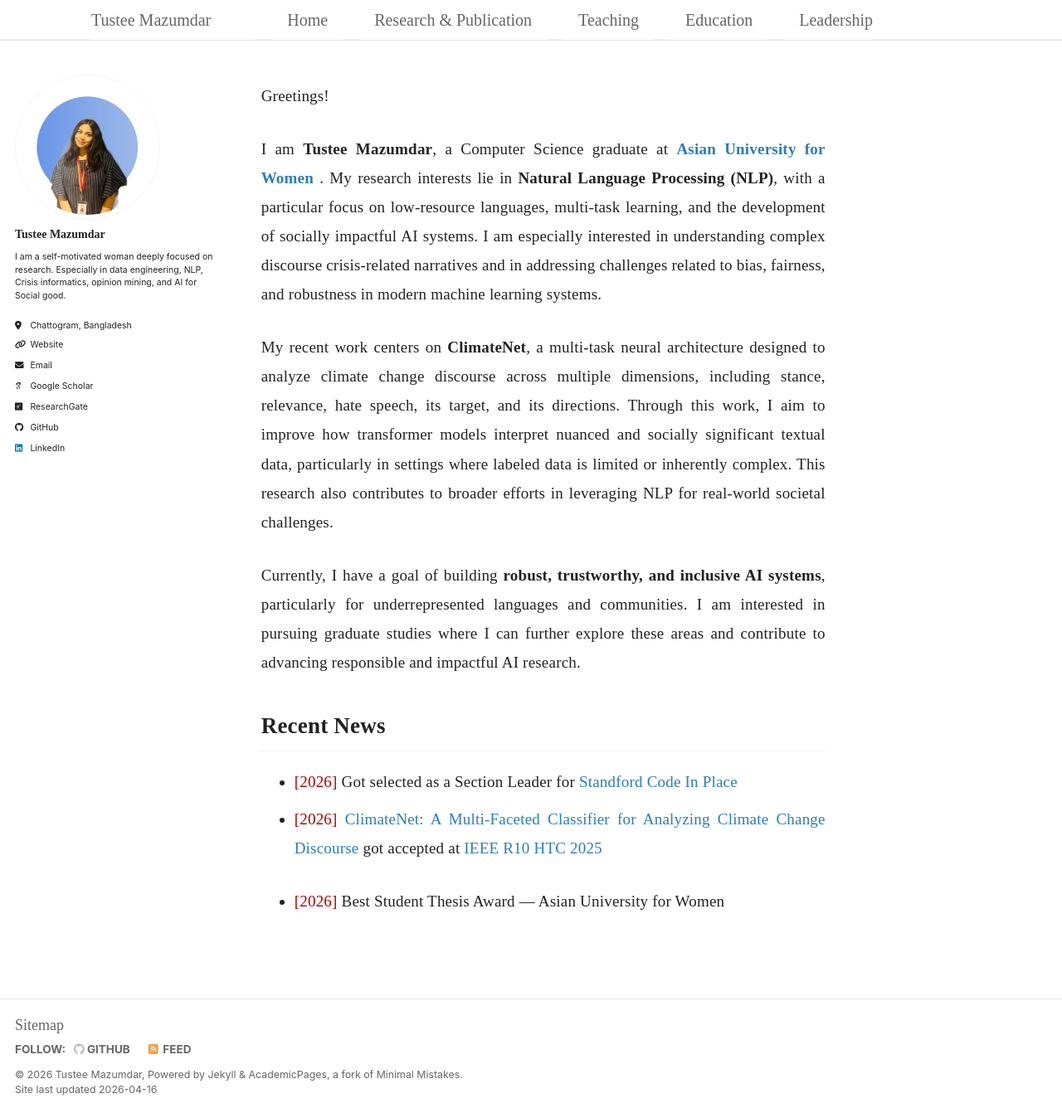
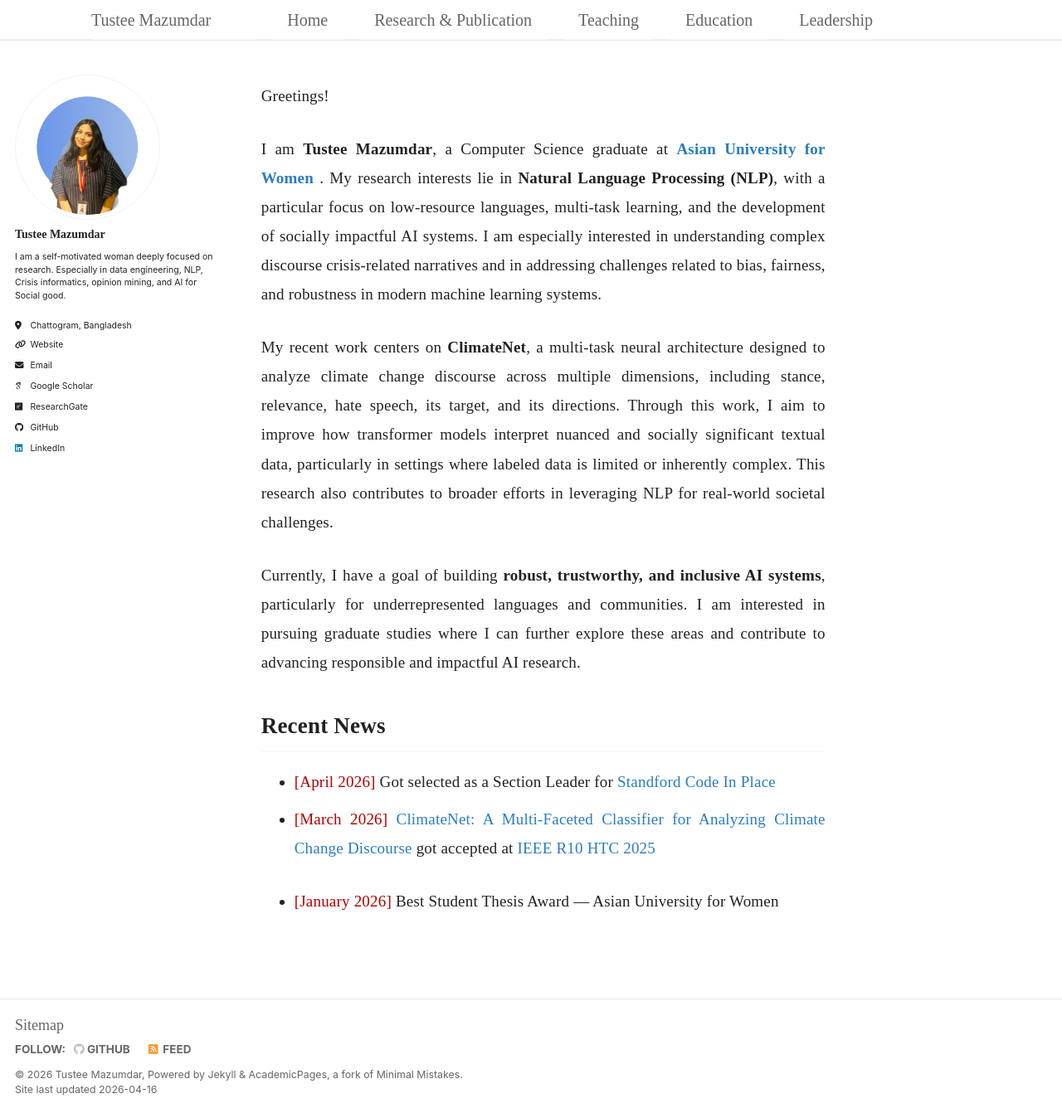
Before and after one commit to TusteeMazumdar/TusteeMazumdar.github.io, a Jekyll site: the page built from _pages/about.md, in a window 1280 px wide and 1342 px high. Shown: the whole window at 83% size. Built offline with Jekyll 4.4.1, drawn with Linux system fonts in a browser that asks for light colours; some web fonts are replaced; a script bundle is joined from its source files by our own code; library files that are not in the unit come from our copies.

Commit message:
Update about.md

```diff
--- a/_pages/about.md
+++ b/_pages/about.md
@@ -16,11 +16,11 @@ My recent work centers on **ClimateNet**, a multi-task neural architecture desig
 Currently, I have a  goal of building **robust, trustworthy, and inclusive AI systems**, particularly for underrepresented languages and communities. I am interested in pursuing graduate studies where I can further explore these areas and contribute to advancing responsible and impactful AI research.
 
 ## Recent News
-- <span style="color:#b30000;">[2026]</span>
+- <span style="color:#b30000;">[April 2026]</span>
   Got selected as a Section Leader for [Standford Code In Place](https://codeinplace.stanford.edu/)
-- <span style="color:#b30000;">[2026]</span>
+- <span style="color:#b30000;">[March 2026]</span>
   [ClimateNet: A Multi-Faceted Classifier for Analyzing Climate Change Discourse](https://ieeexplore.ieee.org/document/11394695) got accepted at
   [IEEE R10 HTC 2025](https://ieee-jp.org/section/tokyo/event/r10htc2025/)
 
-- <span style="color:#b30000;">[2026]</span>
+- <span style="color:#b30000;">[January 2026]</span>
   Best Student Thesis Award — Asian University for Women
```
